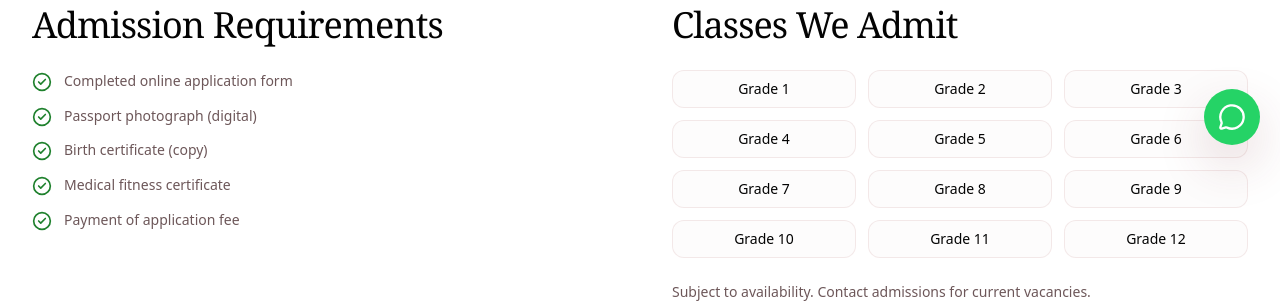
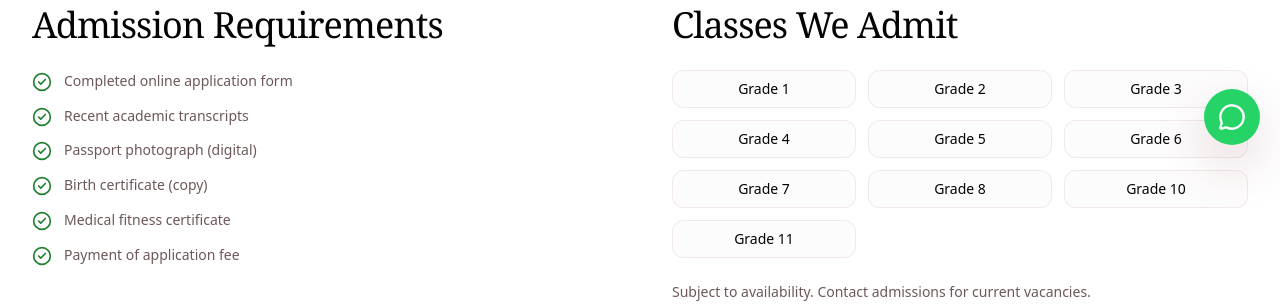
Before and after one commit to Diegofreema/sgis, a React (Vite) app: page /admissions in a window 1280 px wide. Shown: the part 635-943 px from the top of the page. Built offline with nearby package versions, Linux system fonts and the light colour scheme; no server answers; the database is empty.

Commit message:
feat(admissions): update admission requirements by adding recent academic transcripts

```diff
--- a/src/pages/AdmissionsPage.tsx
+++ b/src/pages/AdmissionsPage.tsx
@@ -6,6 +6,7 @@ import { AdmissionCTA } from '@/components/public/AdmissionCTA';
 
 const requirements = [
   'Completed online application form',
+  'Recent academic transcripts',
   'Passport photograph (digital)',
   'Birth certificate (copy)',
   'Medical fitness certificate',
@@ -79,10 +80,9 @@ export function AdmissionsPage() {
                     'Grade 6',
                     'Grade 7',
                     'Grade 8',
-                    'Grade 9',
+
                     'Grade 10',
                     'Grade 11',
-                    'Grade 12',
                   ].map((g) => (
                     <div
                       key={g}
```
